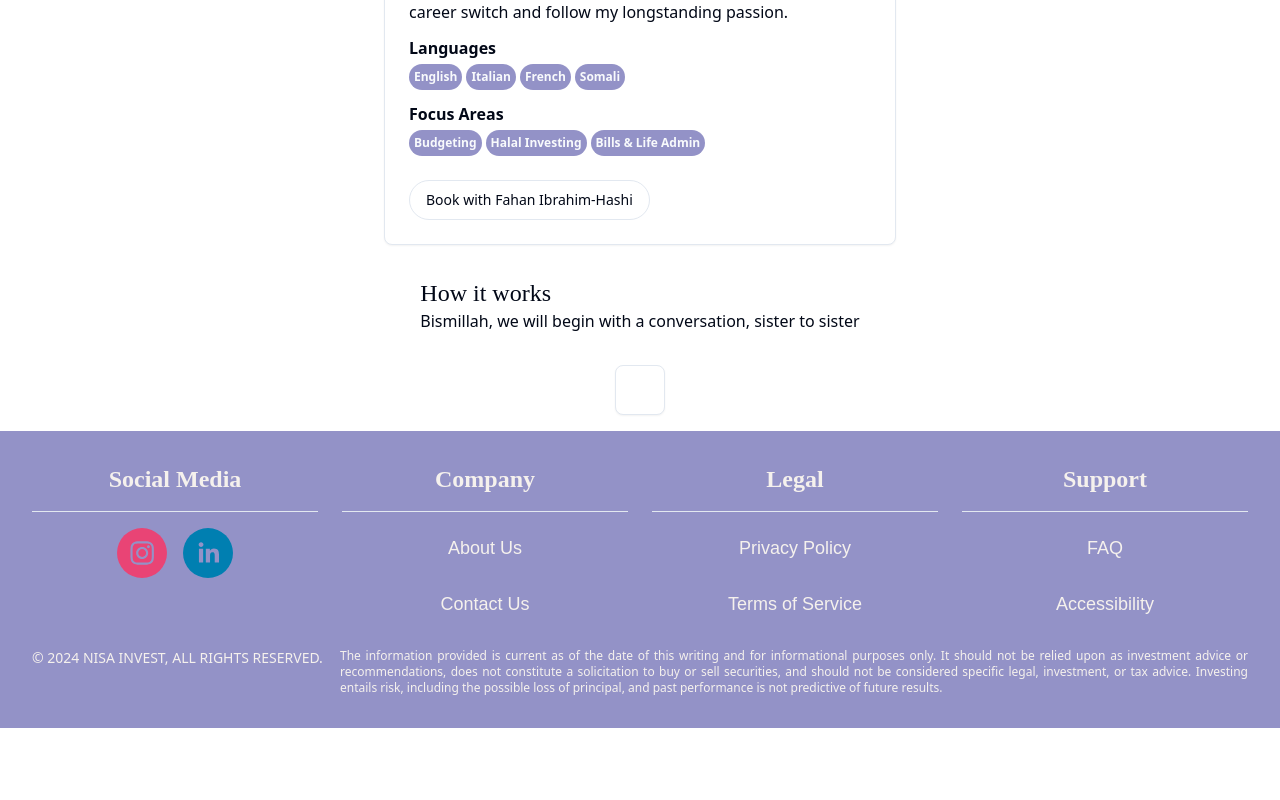
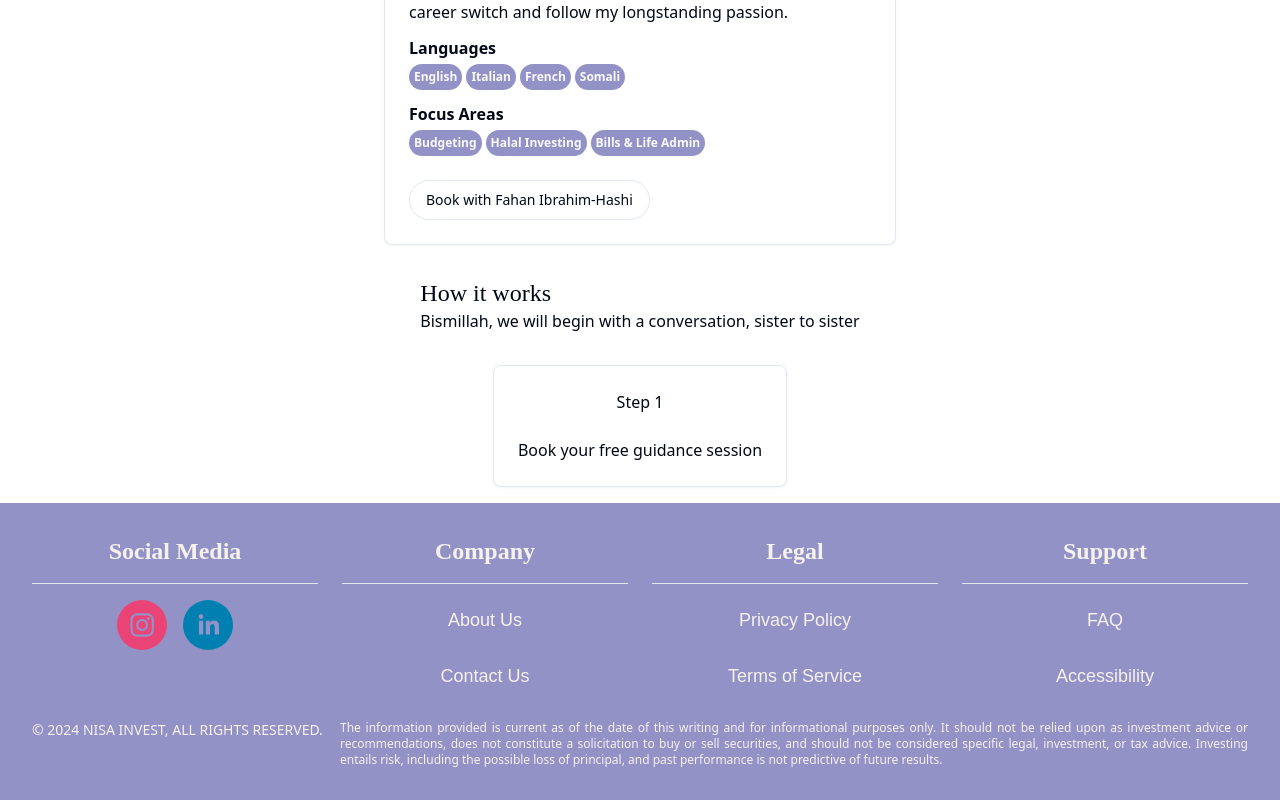
Before and after one commit to fac29/NisaInvest-TFB-FE, a React (Vite) app: page /advisors in a window 1280 px wide. Shown: the part 895-1695 px from the top of the page. Before the commit the page ends 1623 px from the top, so only its background shows below. Built offline with nearby package versions, Linux system fonts and the light colour scheme.

Commit message:
added content to StepsCard

```diff
--- a/src/components/StepsCard/StepsCard.tsx
+++ b/src/components/StepsCard/StepsCard.tsx
@@ -1,9 +1,14 @@
-import { Card, CardHeader } from '../ui/card';
+import { Card, CardContent, CardHeader } from '../ui/card';
 
 function StepsCard() {
 	return (
-		<Card>
-			<CardHeader></CardHeader>
+		<Card className='flex flex-col items-center justify-center'>
+			<CardHeader>
+				<h3>Step 1</h3>
+			</CardHeader>
+			<CardContent>
+				<p>Book your free guidance session</p>
+			</CardContent>
 		</Card>
 	);
 }
```
